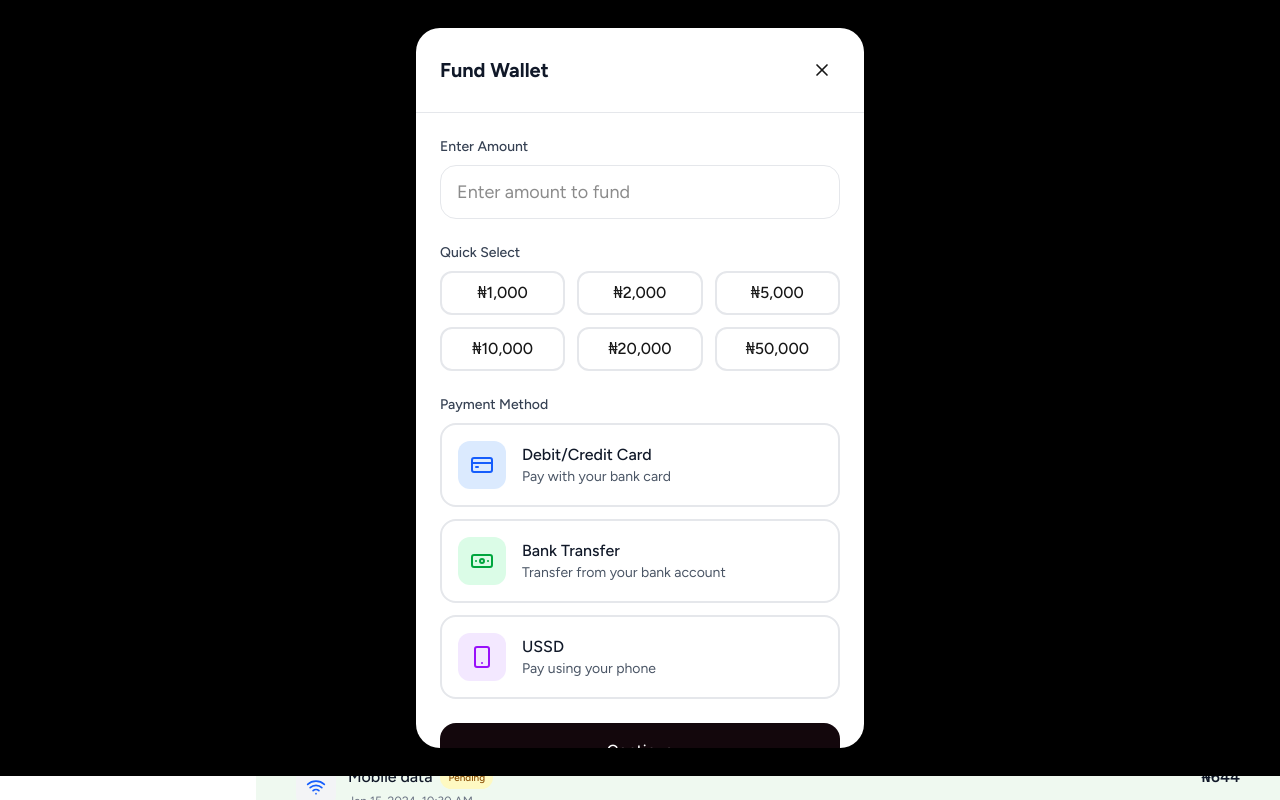
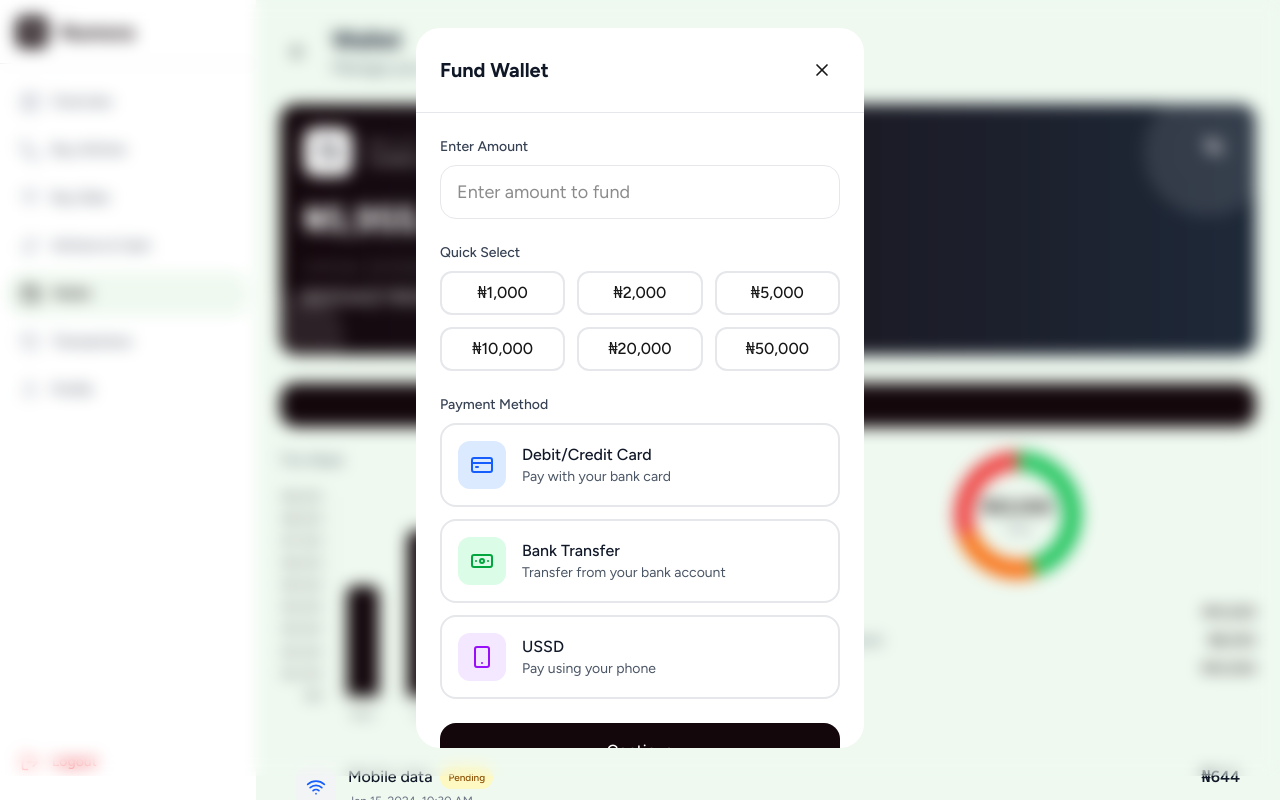
Before and after one commit to KabriAcid/numora, a Next.js app: page /wallet in a window 1280 px wide. Both pictures are taken after a click on the button "Fund Wallet". Shown: the top 800 px of the page. Built offline with nearby package versions, Linux system fonts and the light colour scheme.

Commit message:
fix: update button background color to use CSS variable and improve modal backdrop styling

```diff
--- a/src/app/globals.css
+++ b/src/app/globals.css
@@ -74,7 +74,7 @@ button:disabled {
 }
 
 .premium-button {
-	background: #0284c7;
+	background: var(--color-primary);
 	border-radius: 1rem;
 	color: white;
 	font-weight: 500;
--- a/src/components/user/dashboard/DashboardLogoutModal.tsx
+++ b/src/components/user/dashboard/DashboardLogoutModal.tsx
@@ -10,7 +10,7 @@ export default function DashboardLogoutModal({
 	onConfirm,
 }: DashboardLogoutModalProps) {
 	return (
-		<div className="fixed inset-0 z-50 flex items-center justify-center backdrop-blur-sm bg-black bg-opacity-40">
+		<div className="fixed inset-0 z-50 flex items-center justify-center backdrop-blur-sm bg-opacity-40">
 			<div className="bg-white rounded-2xl shadow-2xl p-8 max-w-sm w-full mx-4">
 				<h2 className="text-xl font-bold text-gray-900 mb-4 text-center">
 					Confirm Logout
--- a/src/components/user/modals/FundWalletModal.tsx
+++ b/src/components/user/modals/FundWalletModal.tsx
@@ -79,7 +79,7 @@ const FundWalletModal: React.FC<FundWalletModalProps> = ({ onClose }) => {
 	};
 
 	return (
-		<div className="fixed inset-0 bg-black bg-opacity-50 flex items-center justify-center p-4 z-50">
+		<div className="fixed inset-0 backdrop-blur-sm bg-opacity-50 flex items-center justify-center p-4 z-50">
 			<div className="bg-white rounded-3xl w-full max-w-md max-h-[90vh] overflow-y-auto">
 				{/* Header */}
 				<div className="flex items-center justify-between p-6 border-b border-gray-200">
```
